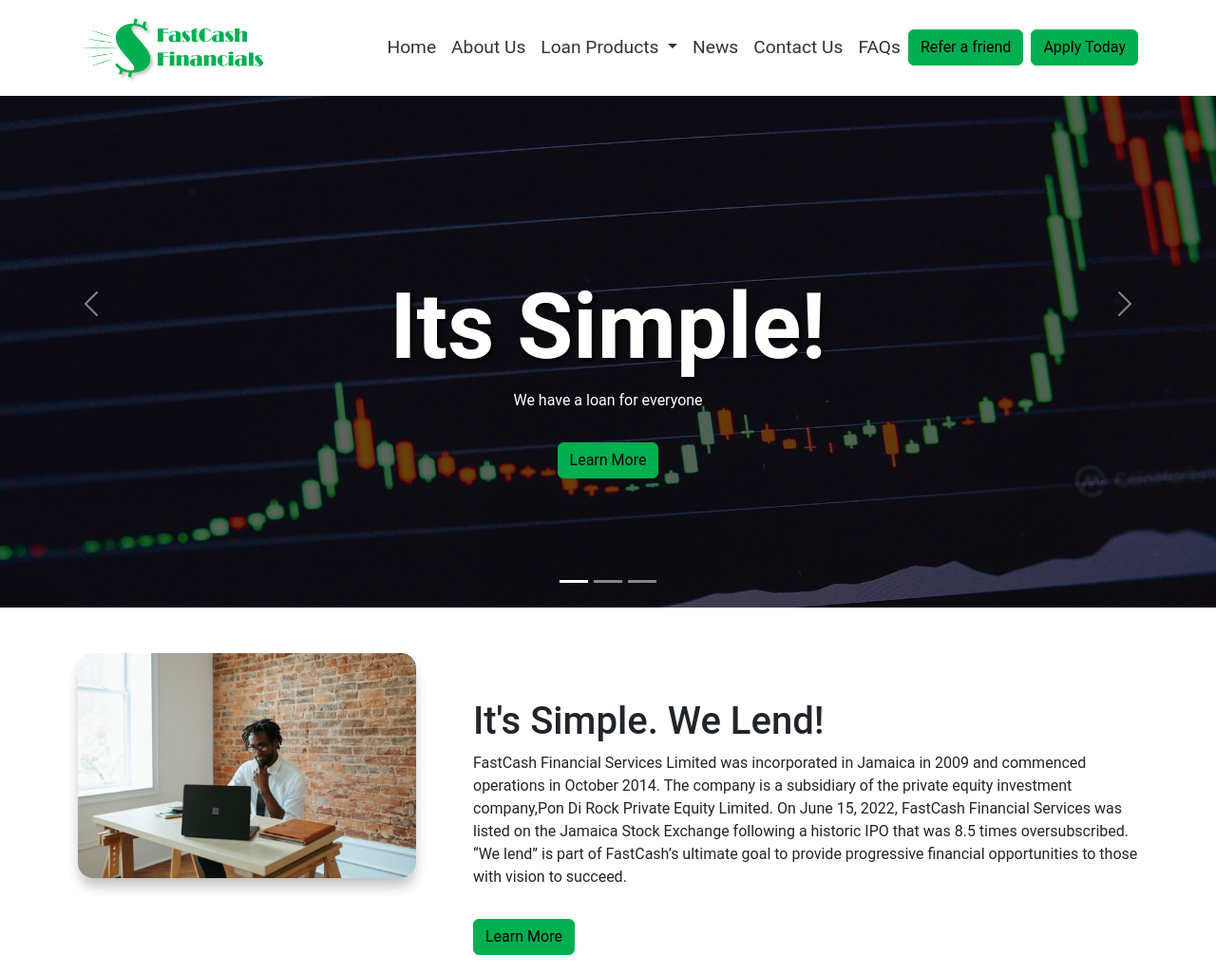
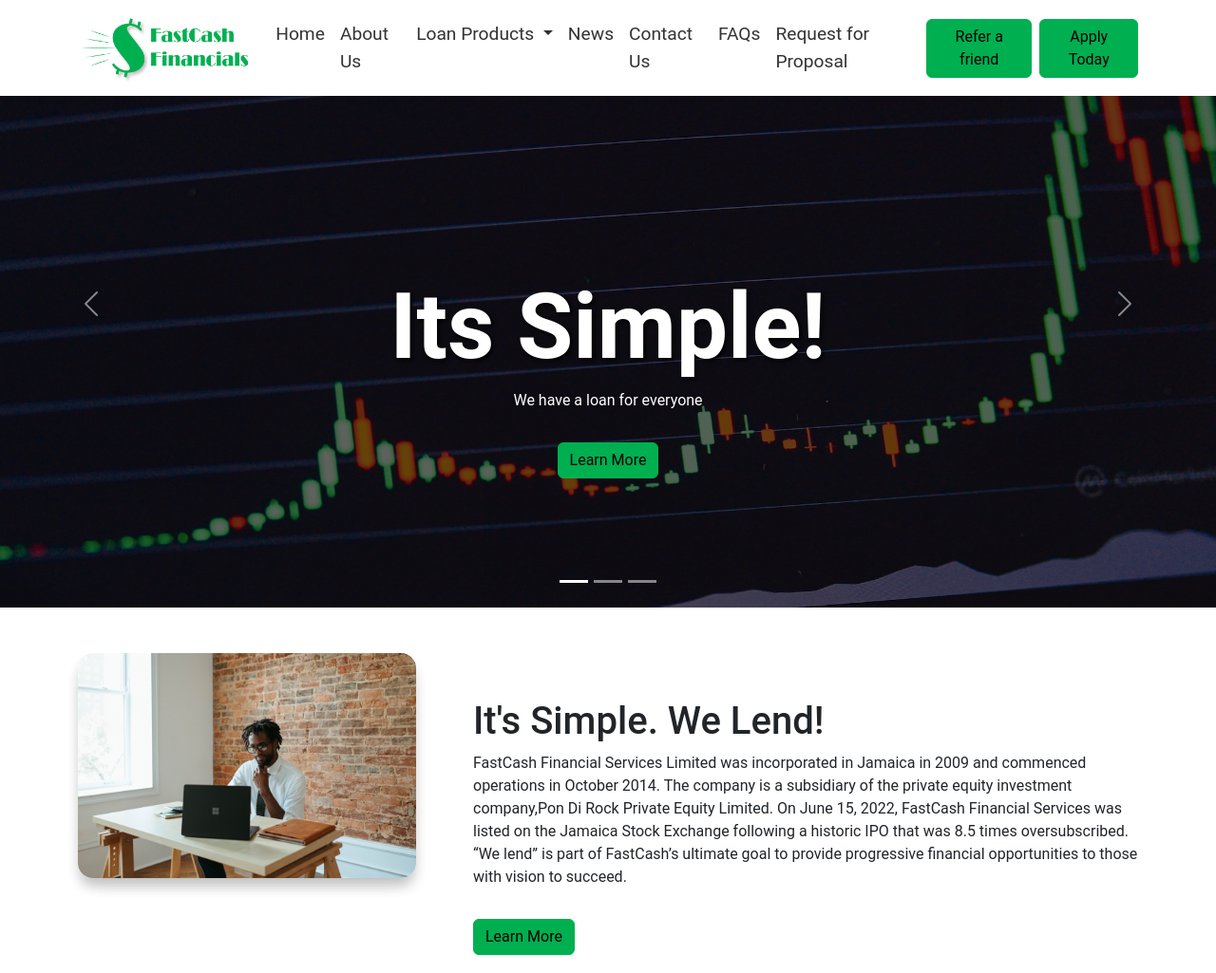
Before and after one commit to Devon1909/fash-cash-app, a plain HTML site: page index.html in a window 1280 px wide. Shown: the top 1025 px of the page at 95% size. Drawn offline with nearby package versions, Linux system fonts and the light colour scheme.

Commit message:
RFPUpdate

```diff
--- a/index.html
+++ b/index.html
@@ -54,6 +54,9 @@
           </li>
           <li class="nav-item">
             <a class="nav-link" href="/frequently-asked-questions.html">FAQs</a>
+          </li>
+          <li class="nav-item">
+            <a class="nav-link" href="Project Charter-Final_.pdf">Request for Proposal</a>
           </li>
         </ul>
         <div class="d-grid gap-2 d-md-flex justify-content-md-end">
```
